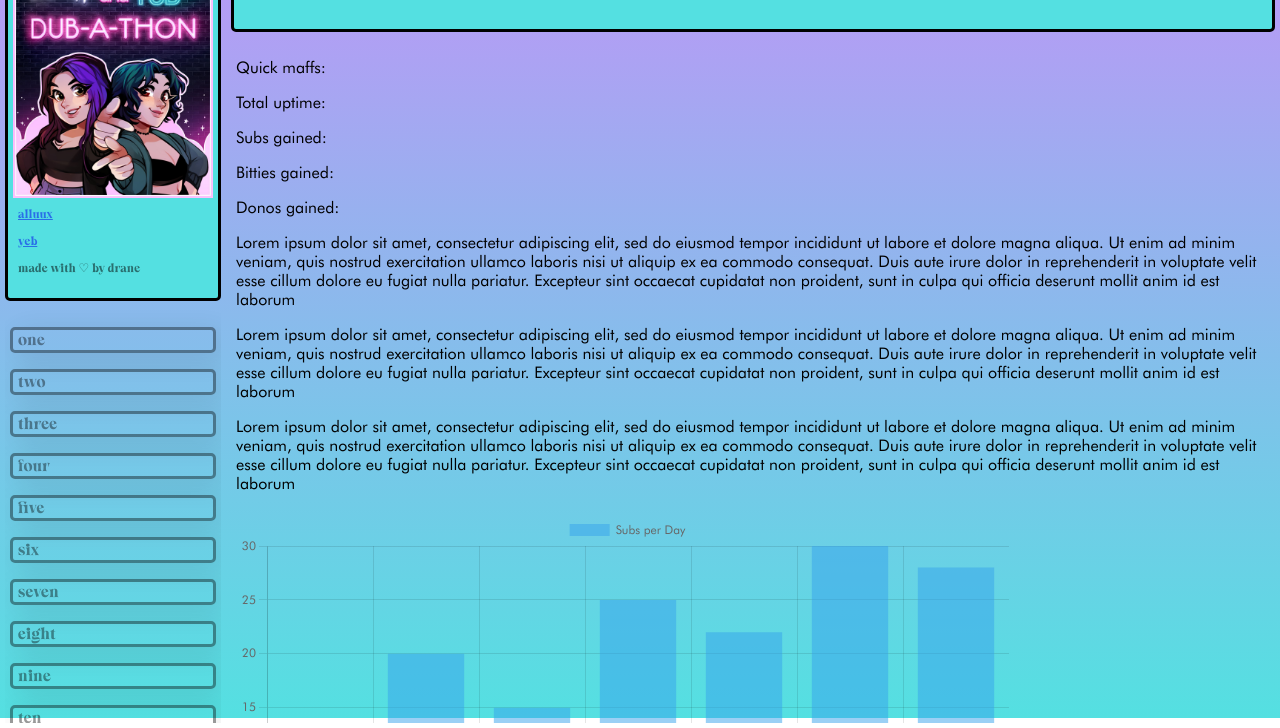
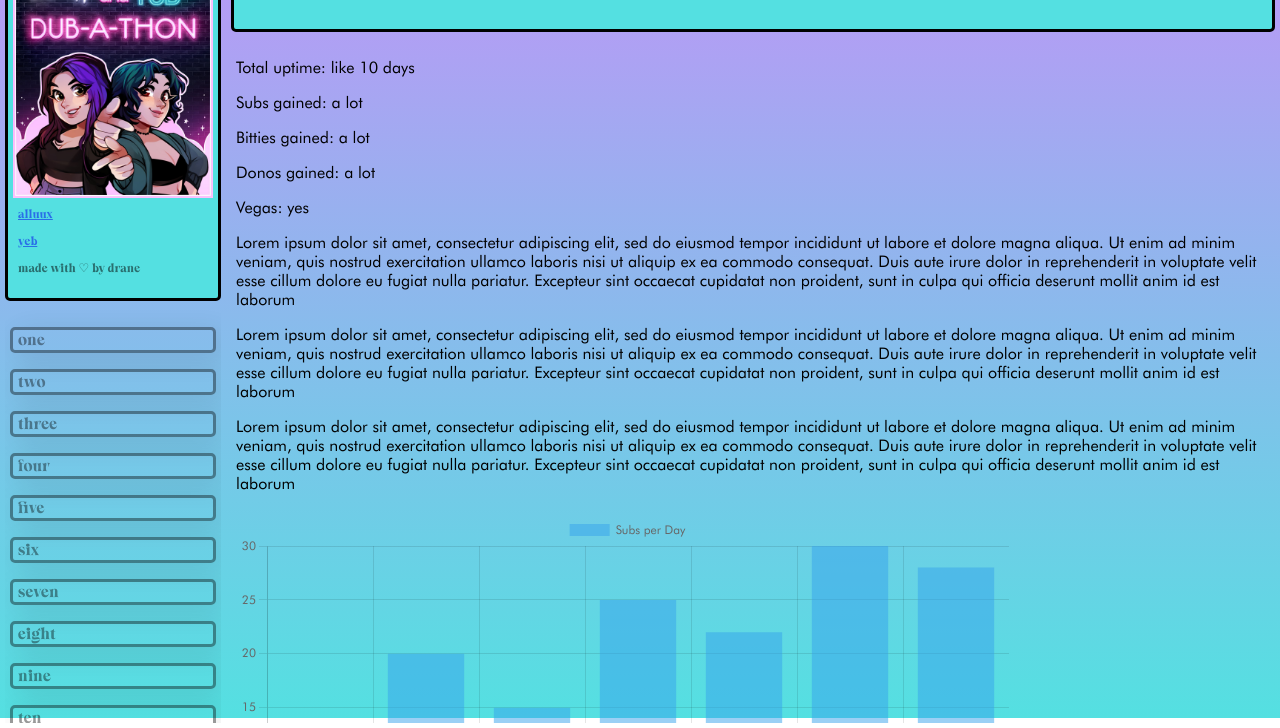
Before and after one commit to dranelol/dubathon, a website built with Parcel: page src/index.html in a window 1280 px wide. Shown: the part 82-810 px from the top of the page. Built offline with nearby package versions, Linux system fonts and the light colour scheme.

Commit message:
removing dist frfr

```diff
--- a/src/index.html
+++ b/src/index.html
@@ -48,11 +48,11 @@
         </div>
         <div class="bottom">
           <div class="info-container">
-            <p> Quick maffs:</p>
-            <p> Total uptime:</p>
-            <p> Subs gained:</p>
-            <p> Bitties gained:</p>
-            <p> Donos gained:</p>
+            <p> Total uptime: like 10 days</p>
+            <p> Subs gained: a lot</p>
+            <p> Bitties gained: a lot</p>
+            <p> Donos gained: a lot</p>
+            <p> Vegas: yes</p>
             <p>Lorem ipsum dolor sit amet, consectetur adipiscing elit, sed do eiusmod tempor incididunt ut labore et dolore magna aliqua. Ut enim ad minim veniam, quis nostrud exercitation ullamco laboris nisi ut aliquip ex ea commodo consequat. Duis aute irure dolor in reprehenderit in voluptate velit esse cillum dolore eu fugiat nulla pariatur. Excepteur sint occaecat cupidatat non proident, sunt in culpa qui officia deserunt mollit anim id est laborum</p>
             <p>Lorem ipsum dolor sit amet, consectetur adipiscing elit, sed do eiusmod tempor incididunt ut labore et dolore magna aliqua. Ut enim ad minim veniam, quis nostrud exercitation ullamco laboris nisi ut aliquip ex ea commodo consequat. Duis aute irure dolor in reprehenderit in voluptate velit esse cillum dolore eu fugiat nulla pariatur. Excepteur sint occaecat cupidatat non proident, sunt in culpa qui officia deserunt mollit anim id est laborum</p>
             <p>Lorem ipsum dolor sit amet, consectetur adipiscing elit, sed do eiusmod tempor incididunt ut labore et dolore magna aliqua. Ut enim ad minim veniam, quis nostrud exercitation ullamco laboris nisi ut aliquip ex ea commodo consequat. Duis aute irure dolor in reprehenderit in voluptate velit esse cillum dolore eu fugiat nulla pariatur. Excepteur sint occaecat cupidatat non proident, sunt in culpa qui officia deserunt mollit anim id est laborum</p>
```
Also changed, not shown: dist/CallgestRegular.9b53dfab.ttf (deleted), dist/FiNHFPiUYAEco_7.a4fbed5c.jpg (deleted), dist/index.html (deleted), 4 other files.
